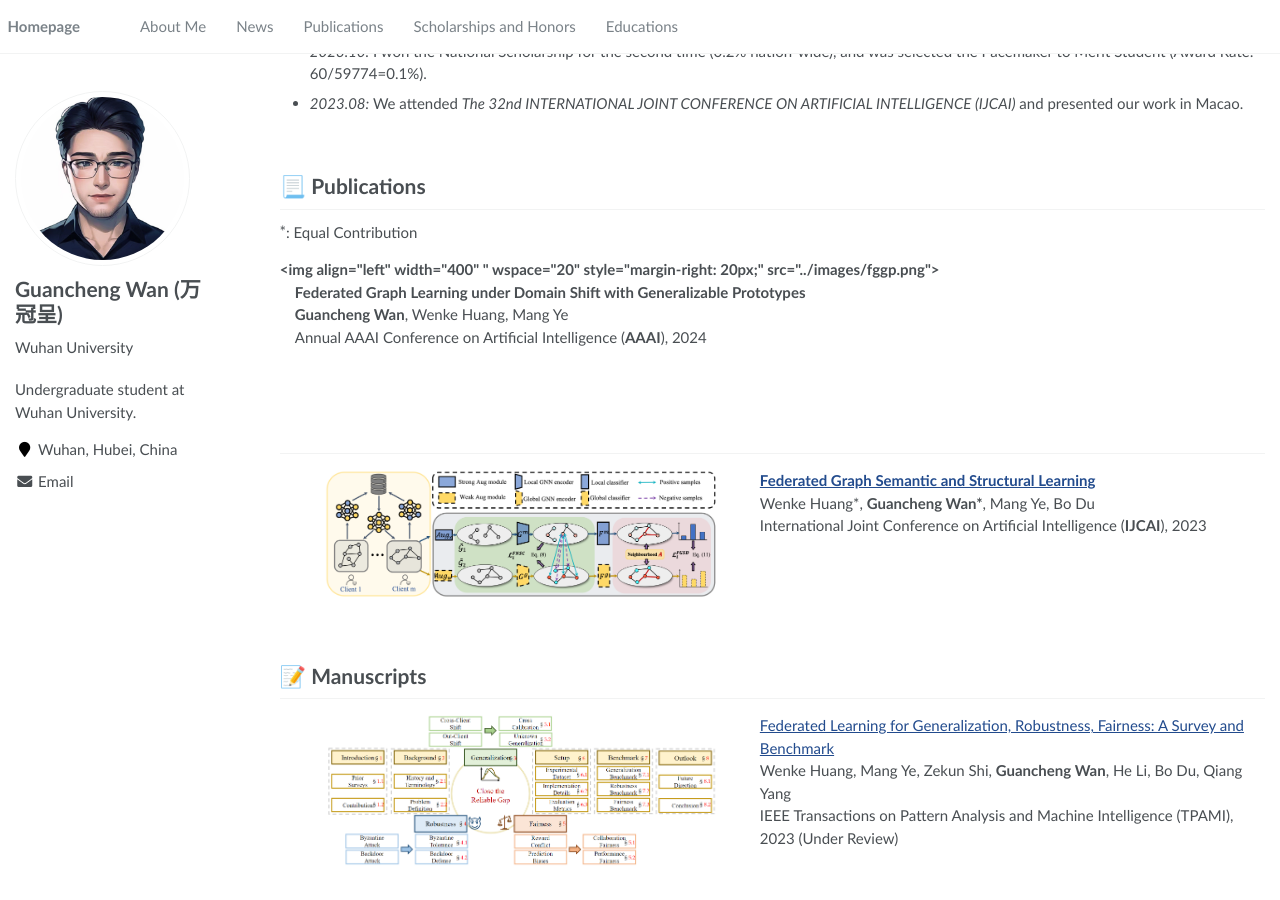
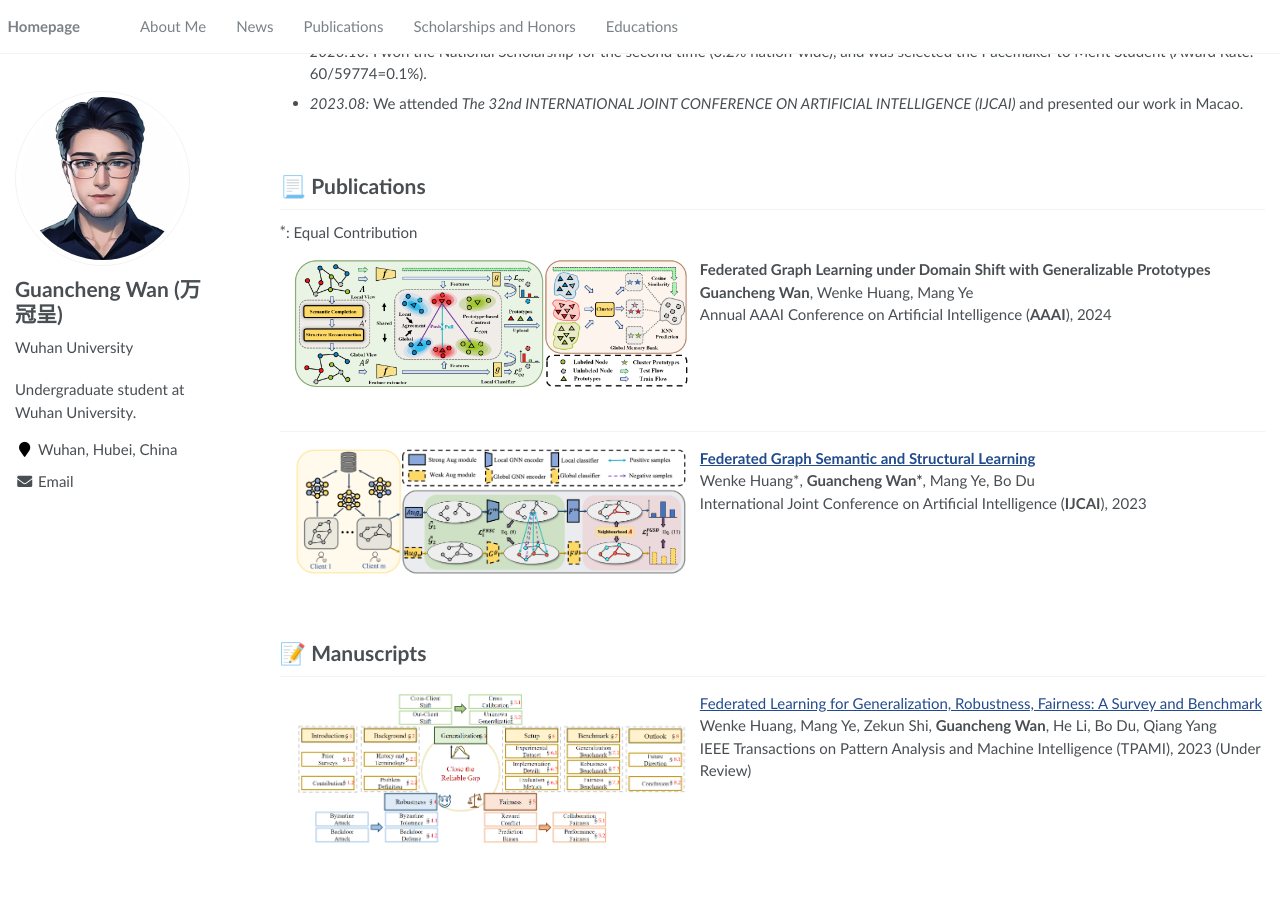
Before and after one commit to SuHui03/guanchengWan.github.io, a Jekyll site: the page built from _pages/about.md, in a window 1280 px wide and 900 px high, scrolled down 480 px. Built offline with Jekyll 4.4.1, drawn with Linux system fonts in a browser that asks for light colours; formulas are drawn with MathJax 3.

Commit message:
Update about.md

```diff
--- a/_pages/about.md
+++ b/_pages/about.md
@@ -42,7 +42,6 @@ I am enthusiastic about immersing myself in the field of artificial intelligence
 - *2023.08:* We attended *The 32nd INTERNATIONAL JOINT
 CONFERENCE ON ARTIFICIAL INTELLIGENCE (IJCAI)* and presented our work in Macao.
 
-
 <br/>
 
 
@@ -53,12 +52,11 @@ CONFERENCE ON ARTIFICIAL INTELLIGENCE (IJCAI)* and presented our work in Macao.
 $^*$: Equal Contribution
 <dl>
   <dt><img align="left"  width="400"
-" wspace="20" style="margin-right: 20px;" src="../images/fggp.png"></dt>
-<div>
-  <dd ><strong> Federated Graph Learning under Domain Shift with Generalizable Prototypes</strong></dd>
+ wspace="20" hspace="10" src="../images/fggp.png"></dt>
+  <dd><strong> Federated Graph Learning under Domain Shift with Generalizable Prototypes</strong></dd>
   <dd><strong>Guancheng Wan</strong>, Wenke Huang, Mang Ye</dd>
     <dd> Annual AAAI Conference on Artificial Intelligence (<strong>AAAI</strong>), 2024</dd>
-    </div>
+
 </dl>
 <br />
 <br />
@@ -68,7 +66,7 @@ $^*$: Equal Contribution
 ---
 <dl>
   <dt><img align="left" width="400"
-hspace="40"   wspace="20" src="../images/fgssl.png"></dt>
+hspace="10"   wspace="20" src="../images/fgssl.png"></dt>
   <dd><a href="https://marswhu.github.io/publications/files/FGSSL.pdf"><strong>Federated Graph Semantic and Structural Learning</strong></a></dd>
   <dd>Wenke Huang*, <strong>Guancheng Wan*</strong>, Mang Ye, Bo Du</dd>
   <dd> International Joint Conference on Artificial Intelligence (<strong>IJCAI</strong>), 2023  </dd>
@@ -95,7 +93,7 @@ hspace="40"   wspace="20" src="../images/fgssl.png"></dt>
 
 <dl>
   <dt><img align="left" width="400"
-hspace="40" wspace="20" src="../images/flsurvey.png">
+hspace="10" wspace="20" src="../images/flsurvey.png">
 </dt>
   <dd><a href="https://arxiv.org/abs/2311.06750">Federated Learning for Generalization, Robustness, Fairness: A Survey and Benchmark</a></dd>
   <dd>Wenke Huang, Mang Ye, Zekun Shi, <strong>Guancheng Wan</strong>, He Li, Bo Du,  Qiang Yang
```
